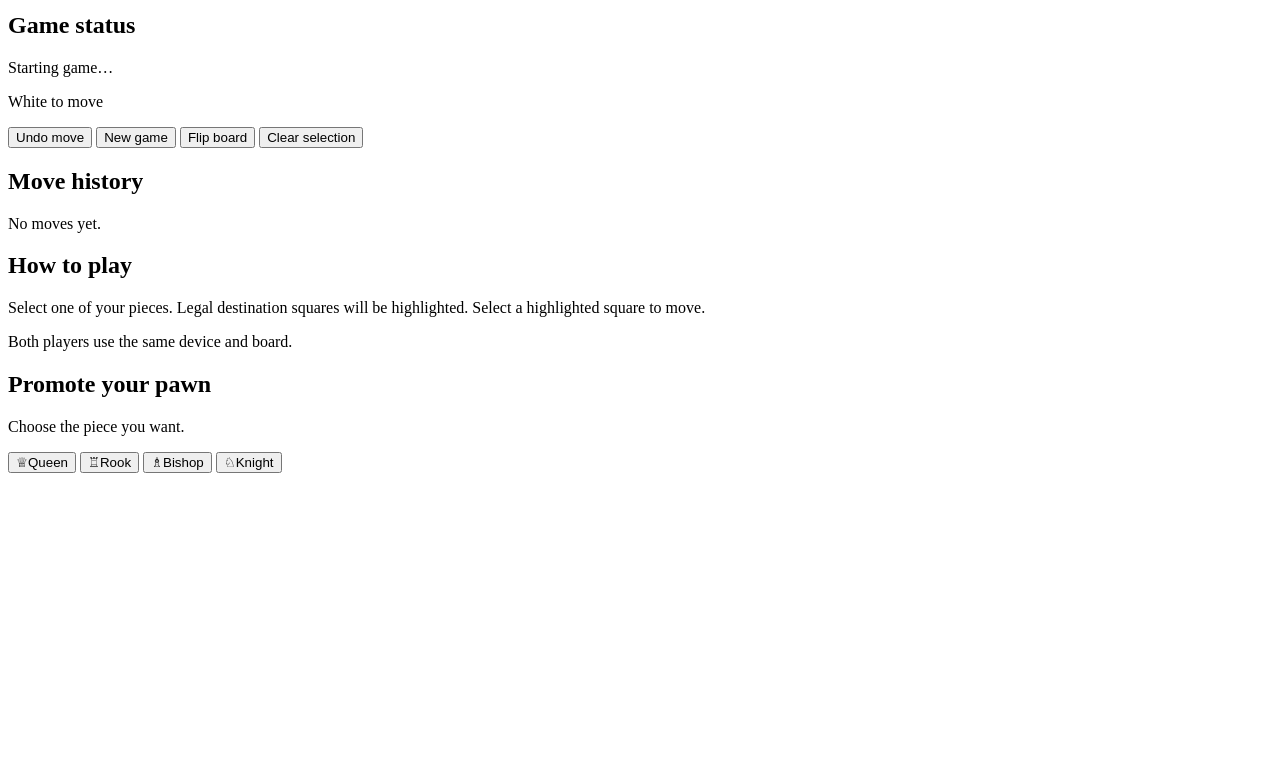
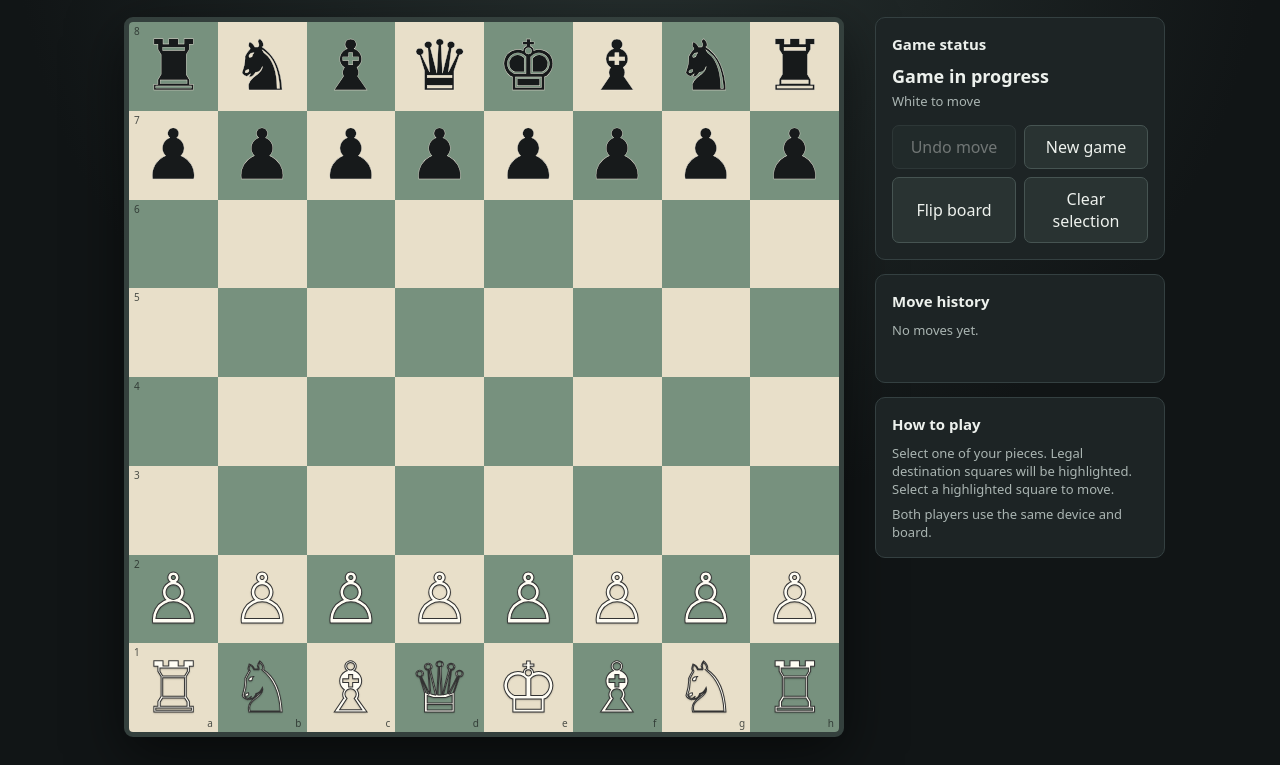
Before and after one commit to BjarkiGr/grettisson, a plain HTML site: page projects/chessbot/index.html in a window 1280 px wide. Shown: the part 106-871 px from the top of the page. Before the commit the page ends 800 px from the top, so only its background shows below. Drawn offline with nearby package versions, Linux system fonts and the light colour scheme.

Commit message:
rel paths fix

```diff
--- a/projects/chessbot/index.html
+++ b/projects/chessbot/index.html
@@ -7,10 +7,10 @@
   <title>Chess PvP</title>
 
   <!-- Keep styling in its own file so the HTML stays focused on structure. -->
-  <link rel="stylesheet" href="projects\chessbot\style.css">
+  <link rel="stylesheet" href="/projects/chessbot/style.css">
 
   <!-- Load the game script after the HTML has been parsed. -->
-  <script type="module" src="projects\chessbot\script.js"></script>
+  <script type="module" src="/projects/chessbot/script.js"></script>
 </head>
 <body>
   <main class="app">
```
